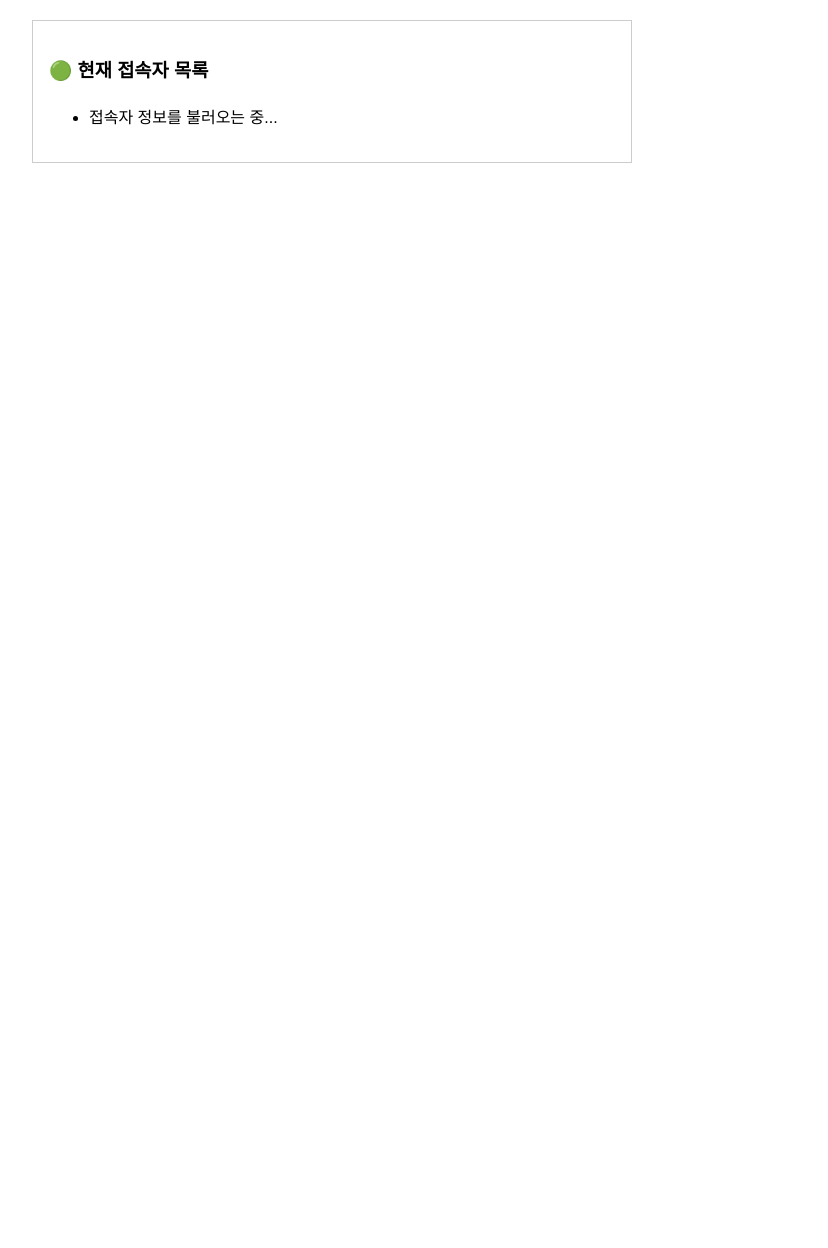
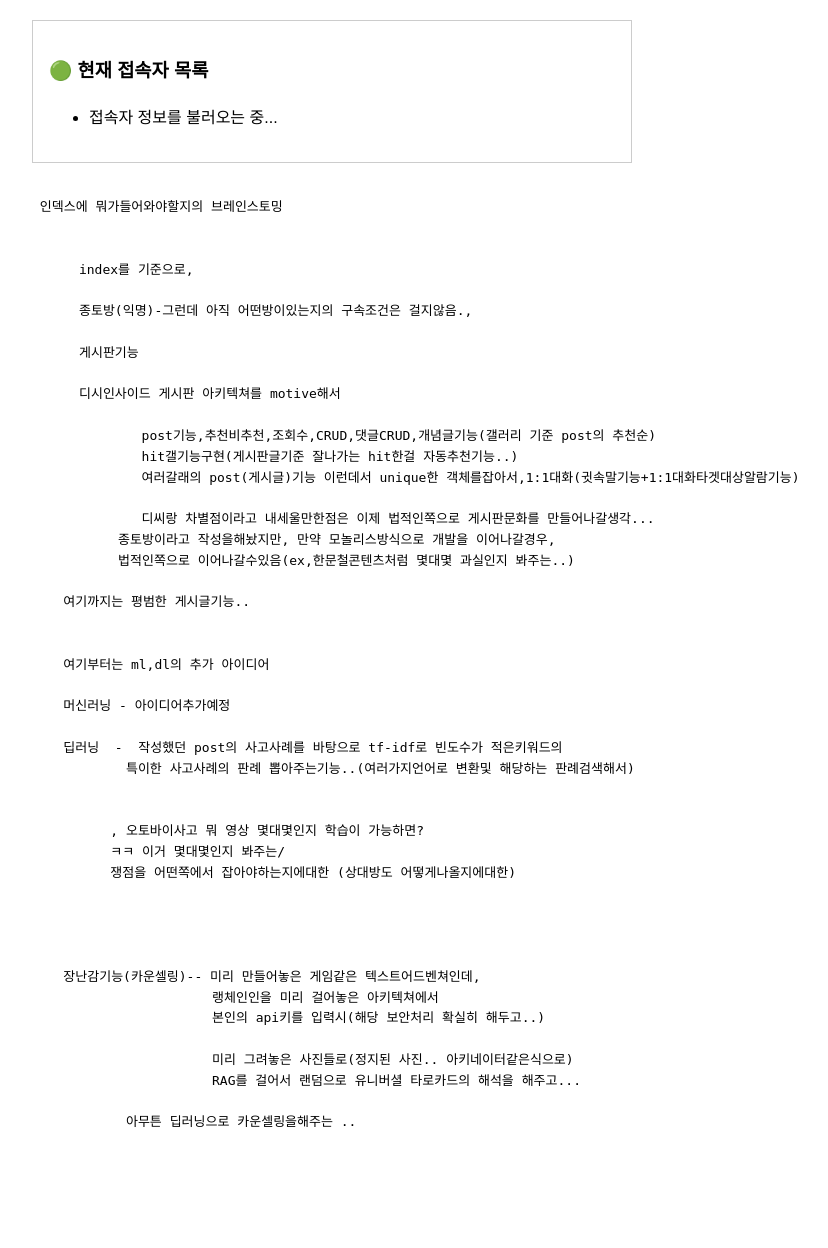
Before and after one commit to leewu08/messege_broker, a Flask app: template templates/index.html in a window 1280 px wide. Shown: the part 232-1480 px from the top of the page, without its empty margins (308-1136 px from the left). Before the commit the page ends 395 px from the top, so only its background shows below. Run offline with Flask 3, Linux system fonts and the light colour scheme; the template is opened without the code that fills it: most values are stand-ins (such as "Sample title", 1, 10 or a date in 2020); some libraries are stand-ins or nearby versions.

Commit message:
일단 아이디어/블루프린트 전에 할거정리.. 최종 푸시

```diff
--- a/templates/index.html
+++ b/templates/index.html
@@ -44,6 +44,59 @@
       <ul id="user-list-ul">
         <li>접속자 정보를 불러오는 중...</li>
       </ul>
+    </div>
+
+    <div><pre>
+
+ 인덱스에 뭐가들어와야할지의 브레인스토밍
+
+
+      index를 기준으로,
+
+      종토방(익명)-그런데 아직 어떤방이있는지의 구속조건은 걸지않음.,
+
+      게시판기능
+
+      디시인사이드 게시판 아키텍쳐를 motive해서
+
+              post기능,추천비추천,조회수,CRUD,댓글CRUD,개념글기능(갤러리 기준 post의 추천순)
+              hit갤기능구현(게시판글기준 잘나가는 hit한걸 자동추천기능..)
+              여러갈래의 post(게시글)기능 이런데서 unique한 객체를잡아서,1:1대화(귓속말기능+1:1대화타겟대상알람기능)
+
+              디씨랑 차별점이라고 내세울만한점은 이제 법적인쪽으로 게시판문화를 만들어나갈생각...
+           종토방이라고 작성을해놨지만, 만약 모놀리스방식으로 개발을 이어나갈경우,
+           법적인쪽으로 이어나갈수있음(ex,한문철콘텐츠처럼 몇대몇 과실인지 봐주는..)
+
+    여기까지는 평범한 게시글기능..
+
+
+    여기부터는 ml,dl의 추가 아이디어
+
+    머신러닝 - 아이디어추가예정
+
+    딥러닝  -  작성했던 post의 사고사례를 바탕으로 tf-idf로 빈도수가 적은키워드의
+            특이한 사고사례의 판례 뽑아주는기능..(여러가지언어로 변환및 해당하는 판례검색해서)
+
+
+          , 오토바이사고 뭐 영상 몇대몇인지 학습이 가능하면?
+          ㅋㅋ 이거 몇대몇인지 봐주는/
+          쟁점을 어떤쪽에서 잡아야하는지에대한 (상대방도 어떻게나올지에대한)
+
+
+
+
+    장난감기능(카운셀링)-- 미리 만들어놓은 게임같은 텍스트어드벤쳐인데,
+                       랭체인인을 미리 걸어놓은 아키텍쳐에서
+                       본인의 api키를 입력시(해당 보안처리 확실히 해두고..)
+
+                       미리 그려놓은 사진들로(정지된 사진.. 아키네이터같은식으로)
+                       RAG를 걸어서 랜덤으로 유니버셜 타로카드의 해석을 해주고...
+
+            아무튼 딥러닝으로 카운셀링을해주는 ..
+
+
+
+    </pre>
     </div>
 
     <!-- username을 JS에 넘겨줌 -->
```
